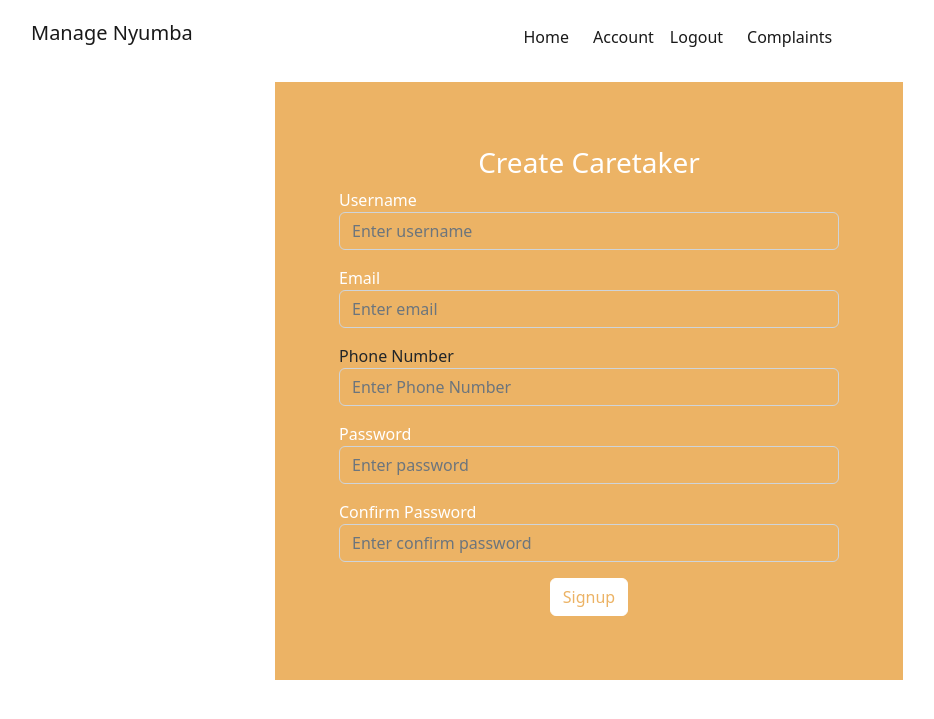
After one commit to DEANKAGO/pitches--third-attempt, a Flask app: page /caretaker in a window 1280 px wide. The commit adds this page. Shown: the top 719 px of the page, without its empty margins (51-985 px from the left). Run offline with Flask 2, Linux system fonts and the light colour scheme; a user stored in the database is signed in; data comes from the database, SQL or seed files in the repository; both versions use the stored data as it was after the commit; some libraries are stand-ins or nearby versions.

```diff
--- a/app/Users/forms.py
+++ b/app/Users/forms.py
@@ -6,20 +6,21 @@ from flask_wtf.file import FileField, FileAllowed
 from app.models import User
 
 
-
 class Register(FlaskForm):
     """_summary_
     Args:
         Form (_type_): _description_
     """
-    username = StringField('Username', validators=[DataRequired(), Length(min=2, max=20)])
+    username = StringField('Username', validators=[
+                           DataRequired(), Length(min=2, max=20)])
     email = StringField('Email', validators=[DataRequired(), Email()])
-    houseNumber = StringField('House Number', validators=[DataRequired(), Length(min=2, max=20)])
-    phoneNumber = StringField('Phone Number', validators=[DataRequired(), Length(min=2, max=20)])
-
-    username = StringField('Username', validators=[DataRequired(), Length(min=2, max=20)])
+    houseNumber = StringField('House Number', validators=[
+                              DataRequired(), Length(min=2, max=20)])
+    phoneNumber = StringField('Phone Number', validators=[
+                              DataRequired(), Length(min=2, max=20)])
     password = PasswordField('Password', validators=[DataRequired()])
-    confirm_password = PasswordField('Confirm Password', validators=[DataRequired(), EqualTo('password')])
+    confirm_password = PasswordField('Confirm Password', validators=[
+                                     DataRequired(), EqualTo('password')])
     submit = SubmitField('Signup')
 
     def validate_username(self, username):
@@ -39,6 +40,7 @@ class Register(FlaskForm):
             raise ValidationError(
                 "That email is already taken! Please choose another")
 
+
 class LoginForm(FlaskForm):
     email = StringField('Email', validators=[DataRequired(), Email()])
     password = PasswordField('Password', validators=[DataRequired()])
@@ -50,29 +52,37 @@ class ForgotPassword(FlaskForm):
     email = StringField('Email', validators=[DataRequired(), Email()])
     submit = SubmitField('Reset')
 
+
 class VerifyOtp(FlaskForm):
-    otp=StringField('Otp', validators=[DataRequired()])
+    otp = StringField('Otp', validators=[DataRequired()])
     submit = SubmitField('Verify')
+
 
 class ResetPassword(FlaskForm):
     password = PasswordField('Password', validators=[DataRequired()])
-    confirm_password = PasswordField('Confirm Password', validators=[DataRequired(), EqualTo('password')])
+    confirm_password = PasswordField('Confirm Password', validators=[
+                                     DataRequired(), EqualTo('password')])
     submit = SubmitField('Reset')
 
+
 class UpdateAccountForm(FlaskForm):
-    username = StringField('Username', validators=[DataRequired(), Length(min=2, max=20)])
+    username = StringField('Username', validators=[
+                           DataRequired(), Length(min=2, max=20)])
     email = StringField('Email', validators=[DataRequired(), Email()])
-    picture= FileField('Update Profile Picture', validators=[FileAllowed(['jpg','png'])])
+    picture = FileField('Update Profile Picture', validators=[
+                        FileAllowed(['jpg', 'png'])])
     Submit = SubmitField('Update')
 
     def validate_username(self, username):
-        if username.data!=current_user.username:
-            user=User.query.filter_by(username=username.data).first()
+        if username.data != current_user.username:
+            user = User.query.filter_by(username=username.data).first()
             if user:
-                raise ValidationError("That username is taken. Please choose a different one")
+                raise ValidationError(
+                    "That username is taken. Please choose a different one")
 
     def validate_email(self, email):
-        if email.data!=current_user.email:
-            user=User.query.filter_by(email=email.data).first()
+        if email.data != current_user.email:
+            user = User.query.filter_by(email=email.data).first()
             if user:
-                raise ValidationError("That email is taken. Please choose a different one")
+                raise ValidationError(
+                    "That email is taken. Please choose a different one")
--- a/app/Users/route.py
+++ b/app/Users/route.py
@@ -4,7 +4,7 @@ from app import  db, bcrypt,mail
 from flask_mail import  Message
 from flask_login import login_user, current_user, logout_user, login_required
 from app.Users.utils import save_picture
-from app.models import User, Otp
+from app.models import Complaints, User, Otp
 import random
 import math
 
@@ -140,6 +140,7 @@ def account():
     """
 
     user = User.query.filter_by(id=current_user.id)
+    post= Complaints.query.filter_by(user_id=current_user.id)
     form=UpdateAccountForm()
     if form.validate_on_submit():
         if form.picture.data:
@@ -158,4 +159,24 @@ def account():
         form.email.data=current_user.email
 
     image_file= url_for('static',filename='profiles/'+current_user.image_file)
-    return render_template('account.html', title='Account',image_file=image_file,form=form, user = User)
+    return render_template('account.html', title='Account',image_file=image_file,form=form, user = User,post=post )
+
+
+@users.route('/caretaker', methods=['POST', 'GET'])
+def register_caretaker():
+
+    form = Register()
+    users=User.query.all();
+    if form.validate_on_submit():
+        hashed_password = bcrypt.generate_password_hash(
+            form.password.data).decode('utf-8')
+        user = User(username=form.username.data,
+        typeUser="Caretaker",
+        phoneNumber=form.phoneNumber.data, houseNumber='000',
+        email=form.email.data, password=hashed_password)
+
+        db.session.add(user)
+        db.session.commit()
+        flash(' A Caretaker Has been Created! You are now able to login  in', 'success')
+        return redirect(url_for('main.home'))
+    return render_template('createCaretaker.html', title='Register', form=form,users=users)
--- a/app/models.py
+++ b/app/models.py
@@ -11,8 +11,8 @@ class User(db.Model,UserMixin):
   """
   id=db.Column(db.Integer,primary_key=True)
   username=db.Column(db.String,nullable=False,unique=True)
-  phoneNumber=db.Column(db.String,nullable=False,unique=True)
-  houseNumber=db.Column(db.String,nullable=False,unique=True)
+  phoneNumber=db.Column(db.String,nullable=False)
+  houseNumber=db.Column(db.String,nullable=False)
   typeUser= db.Column(db.String,nullable=False)
   email=db.Column(db.String,nullable=False,unique=True)
   password=db.Column(db.String,nullable=False)
--- a/app/static/main.css
+++ b/app/static/main.css
@@ -37,9 +37,16 @@ body{
 ::placeholder {
   color: #FFFFFF;
 }
+.tolet{
+  height: 40vh;
+}
+.complaint{
+  height: 30vh;
+}
 .notice{
   background-color: #ECB365;
-  color:#FFFFFF
+  color:#FFFFFF;
+  height:40vh;
 }
 #avatar{
   background-image: url('./default.jpg');
--- a/app/templates/base.html
+++ b/app/templates/base.html
@@ -17,6 +17,18 @@
 <body>
   <!-- Nav Bar------------------------------------------------ -->
 
+
+
+  {% block navbar %}
+  {% if request.url_rule.endpoint != 'users.register' and request.url_rule.endpoint != 'users.login' %}
+
+  {% include 'nav.html' %}
+  {% endif %}
+
+
+  {% endblock %}
+
+
   {% with messages = get_flashed_messages(with_categories = true) %}
   {% if messages %}
   {%for category,message in messages %}
@@ -26,14 +38,6 @@
   {%endfor%}
   {% endif %}
   {% endwith %}
-
-    {% if request.url_rule.endpoint!='register' %}
-
-      {% block navbar %}
-      {% include 'nav.html' %}
-      {% endblock %}
-    {% endif %}
-
 
   {% block body %}
 
--- /dev/null
+++ b/app/templates/createCaretaker.html
@@ -0,0 +1,83 @@
+{% extends "base.html" %}
+{% block body %}
+<div class="container-fluid my-3">
+  <div class="container  receipt-form mt-2 p-3 w-50">
+    <form action="" method="post" enctype="multipart/form-data" class="p-5">
+      {{form.hidden_tag()}}
+      <h3 class="text-center text-white">Create Caretaker</h3>
+
+      <div class="form-group">
+        {{form.username.label(class='form-control-label text-white')}}
+        {% if form.username.errors %}
+        {{form.username(class='form-control is-invalid')}}
+        {% for error in form.username.errors %}
+        <div class="invalid-feedback">
+          {{error}}
+        </div>
+        {% endfor %}
+        {% else %}
+        {{form.username(class='form-control bg-transparent text-white',placeholder="Enter username")}}
+        {% endif %}
+      </div>
+      <div class="form-group mt-3">
+        {{form.email.label(class='form-control-label text-white')}}
+        {% if form.email.errors %}
+        {{form.email(class='form-control is-invalid ')}}
+        {% for error in form.email.errors %}
+        <div class="invalid-feedback">
+          {{error}}
+        </div>
+        {% endfor %}
+        {% else %}
+        {{form.email(class='form-control bg-transparent text-white',placeholder="Enter email")}}
+        {% endif %}
+      </div>
+      <div class="form-group mt-3">
+        {{form.phoneNumber.label(class='form-control-label')}}
+        {% if form.phoneNumber.errors %}
+        {{form.phoneNumber(class='form-control is-invalid')}}
+        {% for error in form.phoneNumber.errors %}
+        <div class="invalid-feedback">
+          {{error}}
+        </div>
+        {% endfor %}
+        {% else %}
+        {{form.phoneNumber(class='form-control bg-transparent all_border mb-2',placeholder="Enter Phone Number")}}
+        {% endif %}
+      </div>
+      <div class="form-group mt-3">
+        {{form.password.label(class='form-control-label text-white')}}
+        {% if form.password.errors %}
+        {{form.password(class='form-control is-invalid ')}}
+        {% for error in form.password.errors %}
+        <div class="invalid-feedback">
+          {{error}}
+        </div>
+        {% endfor %}
+        {% else %}
+        {{form.password(class='form-control bg-transparent text-white',placeholder="Enter password")}}
+        {% endif %}
+      </div>
+      <div class="form-group mt-3">
+        {{form.confirm_password.label(class='form-control-label text-white')}}
+        {% if form.confirm_password.errors %}
+        {{form.confirm_password(class='form-control is-invalid ')}}
+        {% for error in form.confirm_password.errors %}
+        <div class="invalid-feedback">
+          {{error}}
+        </div>
+        {% endfor %}
+        {% else %}
+        {{form.confirm_password(class='form-control bg-transparent text-white',placeholder="Enter confirm password")}}
+        {% endif %}
+      </div>
+
+      <div class="text-center mt-3">
+        {{form.submit(class='btn btn-outline receipt_submit')}}
+      </div>
+  </div>
+  </form>
+
+</div>
+</div>
+{% endblock %}
--- a/app/templates/login.html
+++ b/app/templates/login.html
@@ -51,6 +51,9 @@
               <div class="text-muted ">
                 <small>Need an account ? <a href="{{url_for('users.register')}}">Sign Up</a></small>
               </div>
+              <div class="text-muted ">
+                <small>Go back to main  ? <a href="{{url_for('main.home')}}">Home</a></small>
+              </div>
             </div>
           </div>
         </div>
--- a/app/templates/nav.html
+++ b/app/templates/nav.html
@@ -1,8 +1,6 @@
-
      <div class="container">
-          <nav class="navbar navbar-expand-lg navbar-light bg-light">
-            <div class="container-fluid">
-              <a class="navbar-brand" href="{{url_for('main.home')}}">Manage Nyumba</a>
+       <nav class="navbar navbar-expand-lg mt-2">
+         <a class="navbar-brand h3" href="{{url_for('main.home')}}">Manage Nyumba</a>
          <button class="navbar-toggler" type="button" data-bs-toggle="collapse" data-bs-target="#navbarNav"
            aria-controls="navbarNav" aria-expanded="false" aria-label="Toggle navigation">
            <span class="navbar-toggler-icon"></span>
@@ -10,29 +8,36 @@
          <div class="collapse navbar-collapse justify-content-evenly " id="navbarNav">
            <ul class="navbar-nav">
              <li class="nav-item">
-                    <a class="nav-link active" aria-current="page" href="{{url_for('main.home')}}">Home</a>
+               <a class="nav-link active mx-2" aria-current="page" href="{{url_for('main.home')}}">Home</a>
              </li>
+
+             {% if current_user.is_authenticated %}
+             <a class="nav-link active" href="{{url_for('users.account')}}">Account</a>
+             <a class="nav-link active" href="{{url_for('users.logout')}}">Logout</a>
              <li class="nav-item">
-                    <a class="nav-link active" href="{{url_for('main.home')}}">Rent</a>
+              <a class="nav-link active mx-2" href="{{url_for('posts.create_complaints')}}">Complaints</a>
             </li>
+
+
+             {%else%}
              <li class="nav-item">
-                    <a class="nav-link active" href="{{url_for('main.home')}}">Complaints</a>
+               <a class="nav-link active mx-2" href="{{url_for('users.register')}}">Register</a>
              </li>
-                  {% if current_user.is_authenticated %}
-                  <a class="nav-link active" href="">Account</a>
-                  <a class="nav-link active" href="{{url_for('users.logout')}}">Logout</a>
-                  {%else%}
-                  {%if request.url_rule.endpoint != 'register' %}
-                  <li class="nav-item">
-                    <a class="nav-link active" href="{{url_for('users.register')}}">Register</a>
-                  </li>
-                  {% endif %}
-                  {%if request.url_rule.endpoint != 'login'%}
              <li class="nav-item">
                <a class="nav-link active" href="{{url_for('users.login')}}">Login</a>
              </li>
-                  {%endif%}
 
+             {% endif %}
+             {% if current_user.typeUser=='Caretaker' %}
+             <li class="nav-item">
+              <a class="nav-link active" href="{{url_for('posts.create_house')}}">To let</a>
+            </li>
+            <li class="nav-item">
+              <a class="nav-link active" href="{{url_for('posts.notice')}}">Notice</a>
+            </li>
+            <li class="nav-item">
+              <a class="nav-link active" href="{{url_for('users.register_caretaker')}}">Caretaker</a>
+            </li>
              {% endif %}
            </ul>
          </div>
--- a/app/templates/signin.html
+++ b/app/templates/signin.html
@@ -95,6 +95,10 @@
                             </form>
                             <div class="text-muted ">
                                 <small>Already have an account ? <a href="{{url_for('users.login')}}">Login</a></small>
+
+                            </div>
+                            <div class="text-muted ">
+                                <small>Go back to main ? <a href="{{url_for('main.home')}}">Home</a></small>
                             </div>
                         </div>
                     </div>
```
Also changed, not shown: app/templates/account.html (+24 -29 lines), app/templates/home.html (+9 -9 lines), app/site.db, app/static/posts/3dc20ed69bb75541.png (added). Lines whose indentation alone changed are shown as unchanged.
